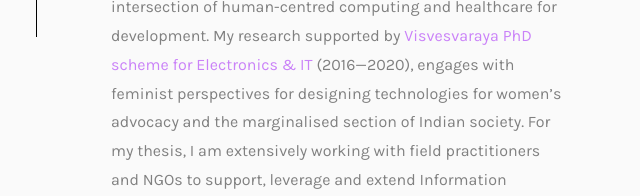
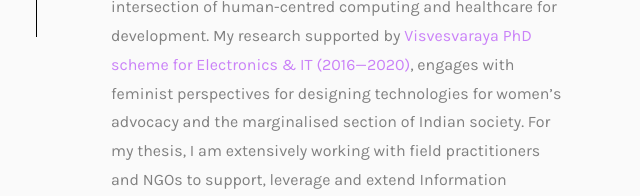
Before and after one commit to AnupriyaTuli/AT, a plain HTML site: page index.html in a window 1280 px wide. Shown: the part 500-696 px from the top of the page, 640-1280 px from the left. Drawn offline with nearby package versions, Linux system fonts and the light colour scheme; files whose address does not match are found by name; a web font is replaced by a local one.

Commit message:
Update index.html

```diff
--- a/index.html
+++ b/index.html
@@ -103,7 +103,7 @@
 									<h2 class="heading">About</h2>
 								</div>
 								<p>I joined <a href="https://www.iiitd.ac.in/">IIIT Delhi</a>, India, in 2016 as a PhD scholar in the department of Human-Centered Design (HCD), and still going strong. My advisors, <a href="https://www.pushpendrasingh.org/">Pushpendra Singh</a> & <a href="https://www.nehakumar.org/">Neha Kumar</a>, are two of my favourite people in the entire world.
-								   My work lies at the intersection of human-centred computing and healthcare for development. My research supported by  <a href="https://phd.dic.gov.in/">Visvesvaraya PhD scheme for Electronics & IT</a> (2016—2020), engages with feminist perspectives for designing technologies for women’s advocacy and the marginalised section of Indian society.  For my thesis, I am extensively working with field practitioners and NGOs to support, leverage and extend Information Communication Technology (ICT) for menstrual health education in India.
+								   My work lies at the intersection of human-centred computing and healthcare for development. My research supported by  <a href="https://phd.dic.gov.in/">Visvesvaraya PhD scheme for Electronics & IT (2016—2020)</a>, engages with feminist perspectives for designing technologies for women’s advocacy and the marginalised section of Indian society.  For my thesis, I am extensively working with field practitioners and NGOs to support, leverage and extend Information Communication Technology (ICT) for menstrual health education in India.
 								</p>
 
 								<p>I am grateful to my advisors for giving me a chance to be a part of their research groups—<a href="http://www.tandem.gatech.edu">TanDem</a> and <a href="https://melangeresearch.com">Mélange</a>, where I learn and collaborate with people of diverse backgrounds.
```
